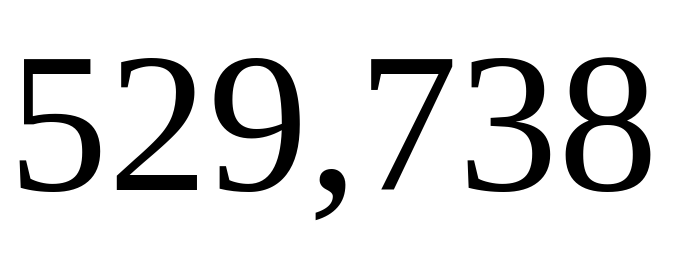
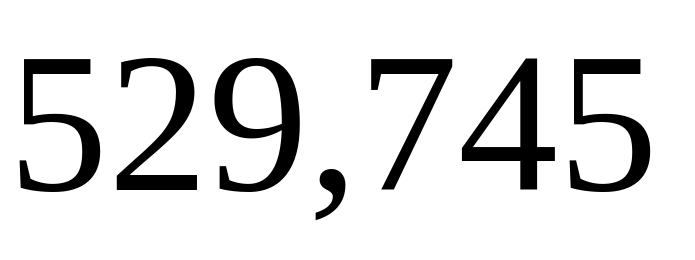
Before and after one commit to jbinney/jbinney.github.io, a plain HTML site: page waitlist.html in a window 1280 px wide. Shown: the whole page, without its empty margins (0-695 px from the left). Drawn offline with Linux system fonts and the light colour scheme.

Commit message:
Update waitlist

```diff
--- a/waitlist.html
+++ b/waitlist.html
@@ -1 +1 @@
-<html><body><div style="font-size: 200px">529,738</div></body></html>
+<html><body><div style="font-size: 200px">529,745</div></body></html>
```
